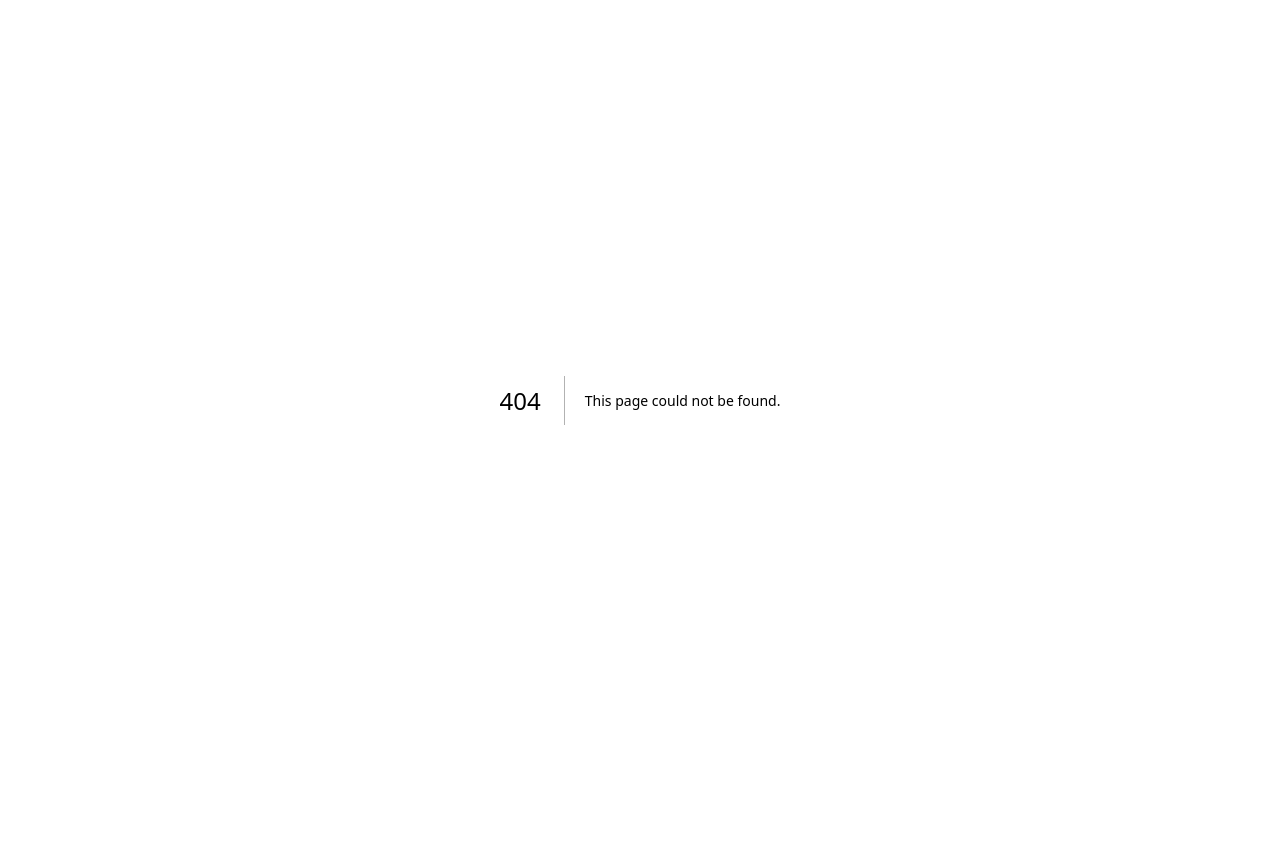
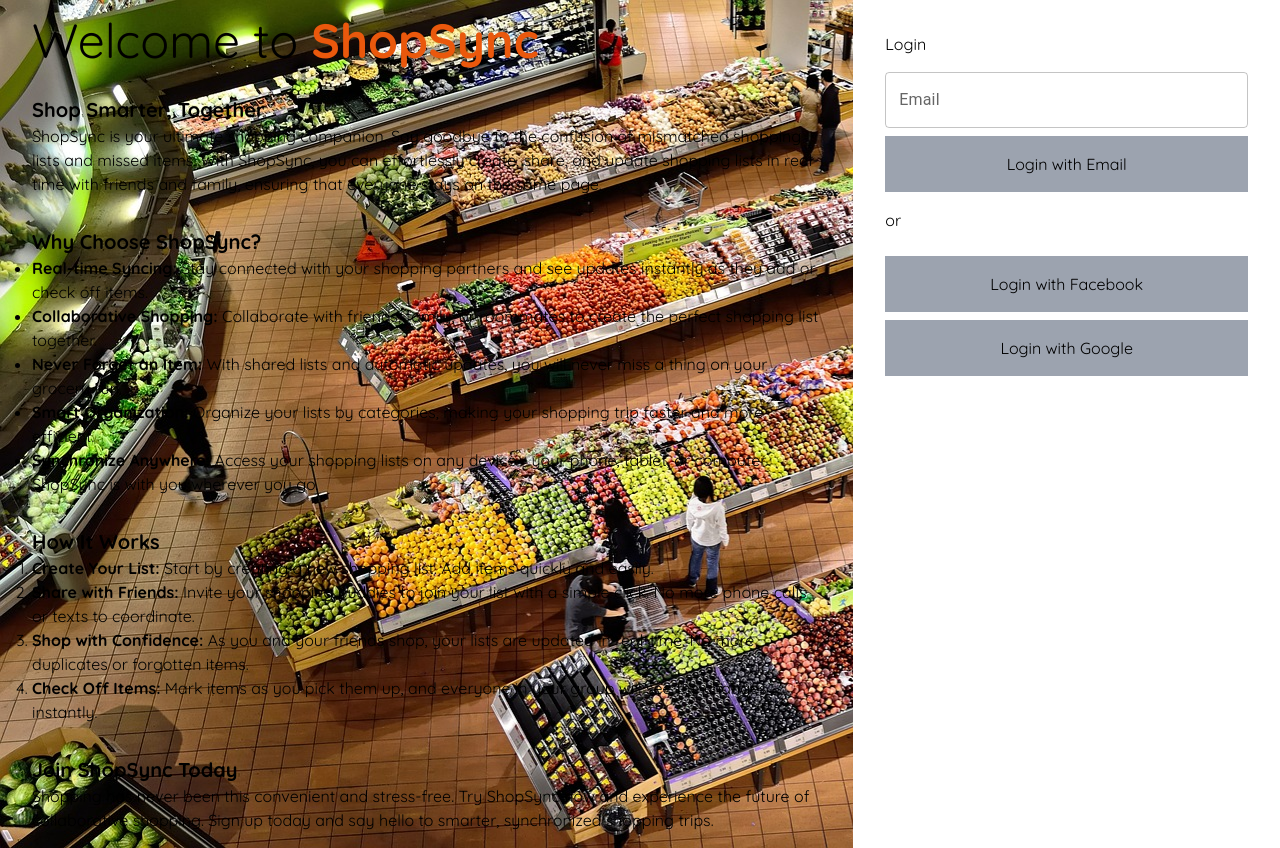
Before and after one commit to lemreyes/shopping_list, a Next.js app: page /Auth/Login in a window 1280 px wide. Before the commit this address had no page. Before the commit the page ends 800 px from the top, so only its background shows below. Built offline with nearby package versions, Linux system fonts and the light colour scheme.

Commit message:
FE: Login page

```diff
--- /dev/null
+++ b/src/app/Auth/Login/page.tsx
@@ -0,0 +1,116 @@
+"use client";
+
+import TextField from "@mui/material/TextField";
+import { signIn } from "next-auth/react";
+
+export default function Login() {
+  return (
+    <div className="grid grid-cols-3 w-full h-screen">
+      <div
+        id="splash"
+        className="col-span-2 bg-login_bg bg-left-top bg-no-repeat bg-cover px-8 py-4 block"
+      >
+        <h1 className="text-5xl mb-8">
+          Welcome to <span className="text-orange-600 font-bold">ShopSync</span>
+        </h1>
+        <section className="mt-8">
+          <h2 className="text-xl font-bold">Shop Smarter, Together </h2>
+          <p>
+            ShopSync is your ultimate shopping companion. Say goodbye to the
+            confusion of mismatched shopping lists and missed items. With
+            ShopSync, you can effortlessly create, share, and update shopping
+            lists in real-time with friends and family, ensuring that everyone
+            stays on the same page.{" "}
+          </p>
+        </section>
+        <section className="mt-8">
+          <h2 className="text-xl font-bold mt-8">Why Choose ShopSync?</h2>
+          <ul className="list-disc">
+            <li>
+              <span className="font-bold">Real-time Syncing:</span> Stay
+              connected with your shopping partners and see updates instantly as
+              they add or check off items.
+            </li>
+            <li>
+              <span className="font-bold">Collaborative Shopping:</span>{" "}
+              Collaborate with friends, family, or roommates to create the
+              perfect shopping list together.{" "}
+            </li>
+            <li>
+              <span className="font-bold">Never Forget an Item:</span> With
+              shared lists and automatic updates, you will never miss a thing on
+              your grocery run.
+            </li>
+            <li>
+              <span className="font-bold">Smart Organization:</span> Organize
+              your lists by categories, making your shopping trip faster and
+              more efficient.
+            </li>
+            <li>
+              <span className="font-bold">Synchronize Anywhere:</span> Access
+              your shopping lists on any device - your phone, tablet, or
+              computer. ShopSync is with you wherever you go.
+            </li>
+          </ul>
+        </section>
+        <section className="mt-8">
+          <h2 className="text-xl font-bold">How It Works</h2>
+          <ol className="list-decimal">
+            <li>
+              <span className="font-bold">Create Your List:</span> Start by
+              creating a new shopping list. Add items quickly and easily.
+            </li>
+            <li>
+              <span className="font-bold">Share with Friends:</span> Invite your
+              shopping buddies to join your list with a simple click. No more
+              phone calls or texts to coordinate.
+            </li>
+            <li>
+              <span className="font-bold">Shop with Confidence:</span> As you
+              and your friends shop, your lists are updated in real-time. No
+              more duplicates or forgotten items.{" "}
+            </li>
+            <li>
+              <span className="font-bold">Check Off Items:</span> Mark items as
+              you pick them up, and everyone in your group will see the changes
+              instantly.{" "}
+            </li>
+          </ol>
+        </section>
+        <section className="mt-8">
+          <h2 className="text-xl font-bold">Join ShopSync Today</h2>
+          <p>
+            Shopping has never been this convenient and stress-free. Try
+            ShopSync now and experience the future of collaborative shopping.
+            Sign up today and say hello to smarter, synchronized shopping trips.
+          </p>
+        </section>
+      </div>
+      <div id="login" className="flex flex-col p-8">
+        <h2 className="mb-4">Login</h2>
+        <TextField
+          id="outlined-basic"
+          label="Email"
+          variant="outlined"
+          className="w-full"
+        />
+        <button className="w-full mt-2 p-4 bg-gray-400 hover:bg-gray-100">
+          Login with Email
+        </button>
+        <p className="my-4">or</p>
+        <button
+          className="w-full mt-2 p-4 bg-gray-400 hover:bg-gray-100"
+          onClick={() => signIn("facebook")}
+        >
+          Login with Facebook
+        </button>
+        <button
+          className="w-full mt-2 p-4 bg-gray-400 hover:bg-gray-100"
+          onClick={() => signIn("google")}
+        >
+          Login with Google
+        </button>
+      </div>
+    </div>
+  );
+}
--- a/src/app/globals.css
+++ b/src/app/globals.css
@@ -18,10 +18,4 @@
 
 body {
   color: rgb(var(--foreground-rgb));
-  background: linear-gradient(
-      to bottom,
-      transparent,
-      rgb(var(--background-end-rgb))
-    )
-    rgb(var(--background-start-rgb));
 }
--- a/tailwind.config.ts
+++ b/tailwind.config.ts
@@ -9,9 +9,7 @@
   theme: {
     extend: {
       backgroundImage: {
-        "gradient-radial": "radial-gradient(var(--tw-gradient-stops))",
-        "gradient-conic":
-          "conic-gradient(from 180deg at 50% 50%, var(--tw-gradient-stops))",
+        "login_bg": "url(/public/assets/splash.jpg)",
       },
     },
     screens: {
```
Also changed, not shown: public/assets/splash.jpg (added).
